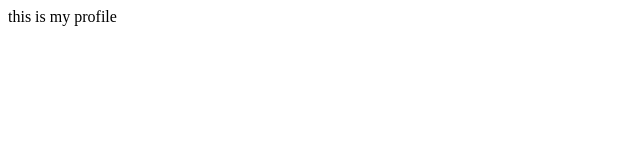
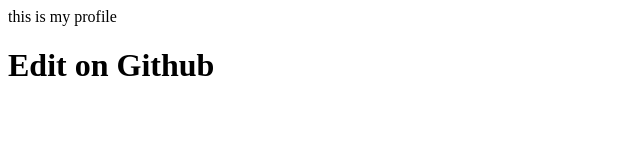
Before and after one commit to michaeltamsil/myprofile, a plain HTML site: page index.html in a window 1280 px wide. Shown: the whole page, without its empty margins (0-640 px from the left). Drawn offline with Linux system fonts and the light colour scheme.

Commit message:
Update index.html

```diff
--- a/index.html
+++ b/index.html
@@ -10,5 +10,8 @@
     <div>
         this is my profile
     </div>
+    <h1>
+        Edit on Github
+    </h1>
 </body>
 </html>
```
